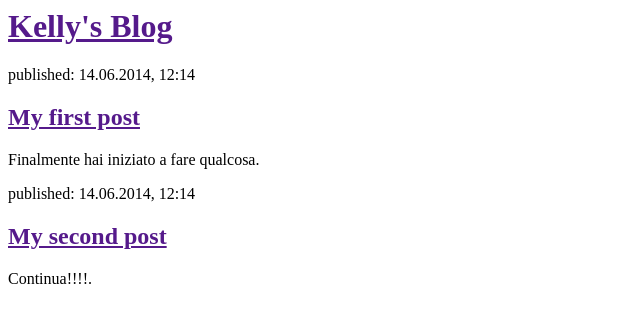
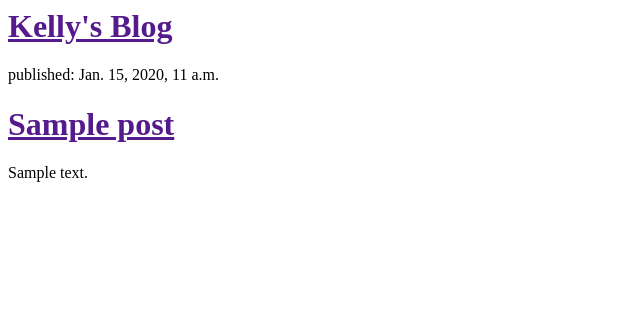
Before and after one commit to CrashKelly/my-first-blog, a Django app: template blog/templates/blog/post_list.html in a window 1280 px wide. Shown: the top 323 px of the page, without its empty margins (0-640 px from the left). Run offline with Django 3.2, Linux system fonts and the light colour scheme; the template is opened without the code that fills it: values that come from a table or form of the project are taken from there, others are empty; tables that the repository leaves empty hold one stand-in row (values such as "Sample post").

Commit message:
template modificati per mostrare i post dal DB.

```diff
--- a/blog/templates/blog/post_list.html
+++ b/blog/templates/blog/post_list.html
@@ -7,16 +7,14 @@
             <h1><a href="">Kelly's Blog</a></h1>
         </div>
 
-        <div>
-            <p>published: 14.06.2014, 12:14</p>
-            <h2><a href="">My first post</a></h2>
-            <p>Finalmente hai iniziato a fare qualcosa.</p>
-        </div>
+        {% for post in posts %}
+            <div>
+                <p>published: {{ post.published_date }}</p>
+                <h1><a href="">{{ post.title }}</a></h1>
+                <p>{{ post.text|linebreaksbr }}</p>
+            </div>
+        {% endfor %}
+           <!-- {{ posts }}-->
 
-        <div>
-            <p>published: 14.06.2014, 12:14</p>
-            <h2><a href="">My second post</a></h2>
-            <p>Continua!!!!.</p>
-        </div>
     </body>
 </html>
```
Also changed, not shown: blog/views.py (+8 -1 lines).
